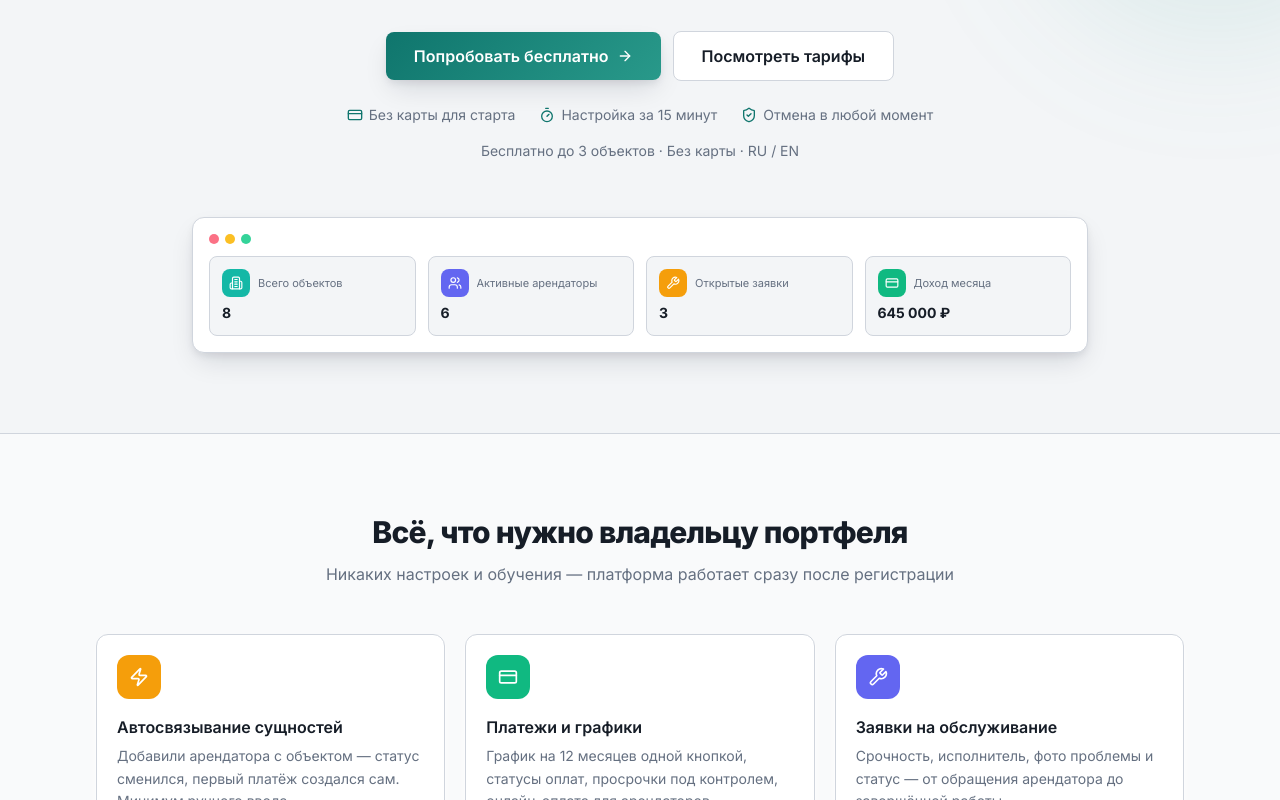
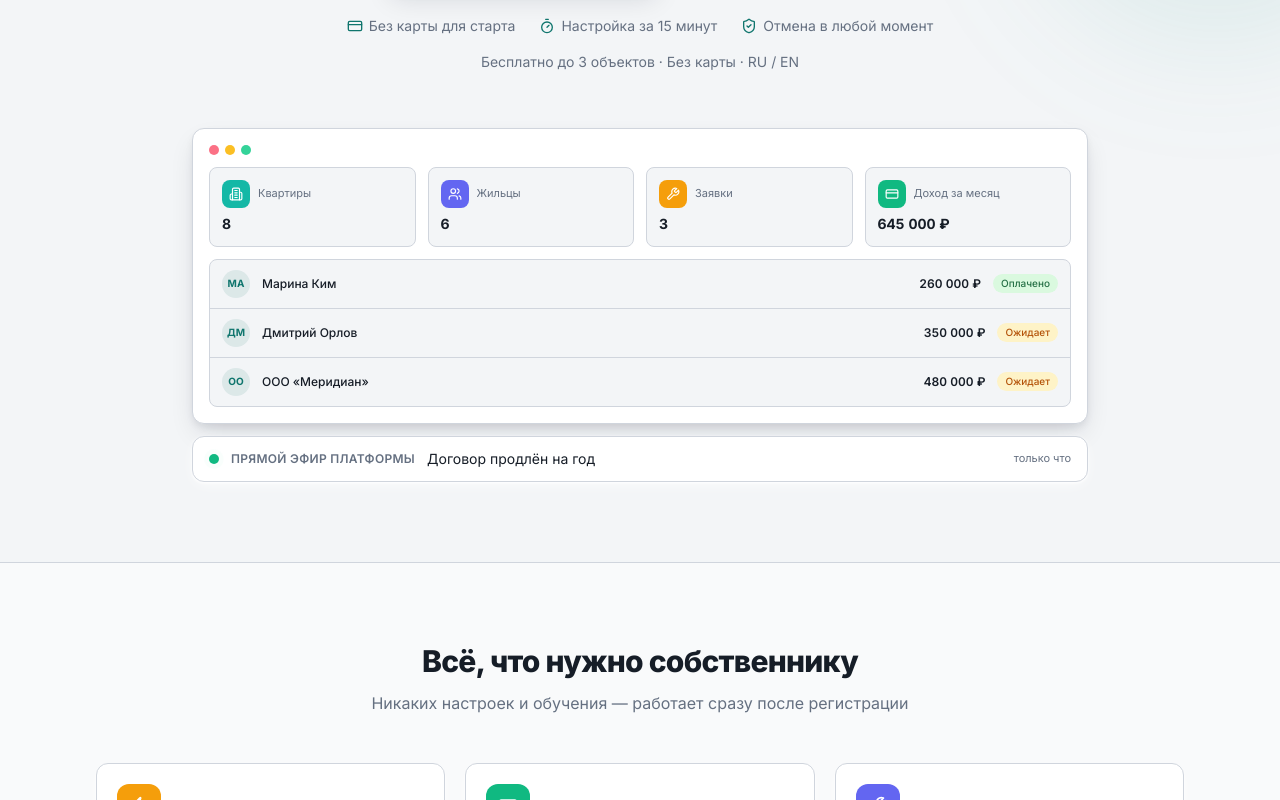
Before and after one commit to daniiljem2525/propmind, a React (Vite) app: page / in a window 1280 px wide. Shown: the part 500-1300 px from the top of the page. Built offline with nearby package versions, Linux system fonts and the light colour scheme.

Commit message:
Продающий первый экран: живой дашборд с тикающими цифрами + лента событий, лёгкие тексты без жаргона, клик по логотипу возвращает наверх

```diff
--- a/src/pages/Landing.jsx
+++ b/src/pages/Landing.jsx
@@ -1,4 +1,4 @@
-import { useState } from "react";
+import { useEffect, useRef, useState } from "react";
 import { Link } from "react-router-dom";
 import { Navigate } from "react-router-dom";
 import {
@@ -45,6 +45,14 @@ export default function Landing() {
   const [yearly, setYearly] = useState(false);
   if (user) return <Navigate to="/app" replace />;
 
+  // Клик по логотипу: если мы уже на "/", плавно поднимаемся наверх
+  const logoClick = (e) => {
+    if (window.location.pathname === "/") {
+      e.preventDefault();
+      window.scrollTo({ top: 0, behavior: "smooth" });
+    }
+  };
+
   const anchorNav = [
     { href: "#features", key: "land.navFeatures" },
     { href: "#how", key: "land.navHow" },
@@ -57,7 +65,7 @@ export default function Landing() {
       {/* Шапка */}
       <header className="sticky top-0 z-40 border-b bg-card/80 backdrop-blur">
         <div className="mx-auto flex h-16 max-w-6xl items-center gap-6 px-4 lg:px-8">
-          <Link to="/" className="flex items-center gap-2.5">
+          <Link to="/" onClick={logoClick} className="flex items-center gap-2.5">
             <span className="brand-gradient flex h-9 w-9 items-center justify-center rounded-lg">
               <House className="h-5 w-5 text-white" />
             </span>
@@ -145,32 +153,8 @@ export default function Landing() {
           </div>
           <p className="mt-4 text-sm text-muted-foreground">{t("land.heroTrust")}</p>
 
-          {/* Мини-макет дашборда */}
-          <div className="relative mx-auto mt-14 max-w-4xl rounded-lg border bg-card p-3 text-left shadow-card-hover sm:p-4">
-            <div className="flex gap-1.5 pb-3">
-              <span className="h-2.5 w-2.5 rounded-full bg-rose-400" />
-              <span className="h-2.5 w-2.5 rounded-full bg-amber-400" />
-              <span className="h-2.5 w-2.5 rounded-full bg-emerald-400" />
-            </div>
-            <div className="grid grid-cols-2 gap-3 sm:grid-cols-4">
-              {[
-                { icon: Building2, tile: "bg-teal-500", label: t("dashboard.statProperties"), value: "8" },
-                { icon: Users, tile: "bg-indigo-500", label: t("dashboard.statTenants"), value: "6" },
-                { icon: Wrench, tile: "bg-amber-500", label: t("dashboard.statRequests"), value: "3" },
-                { icon: CreditCard, tile: "bg-emerald-500", label: t("dashboard.statIncome"), value: "645 000 ₽" },
-              ].map((s, i) => (
-                <div key={i} className="rounded-md border bg-background p-3">
-                  <div className="flex items-center gap-2">
-                    <span className={cn("flex h-7 w-7 items-center justify-center rounded-md text-white", s.tile)}>
-                      <s.icon className="h-3.5 w-3.5" />
-                    </span>
-                    <p className="truncate text-[11px] text-muted-foreground">{s.label}</p>
-                  </div>
-                  <p className="mt-1.5 truncate text-sm font-bold">{s.value}</p>
-                </div>
-              ))}
-            </div>
-          </div>
+          {/* Живой пример дашборда + лента событий */}
+          <LiveDemo />
         </div>
       </section>
 
@@ -415,3 +399,120 @@ export default function Landing() {
     </div>
   );
 }
+
+// ——— Живой пример дашборда: цифры тикают, оплаты «проходят», события появляются ———
+function LiveDemo() {
+  const { t } = useLang();
+  const [stats, setStats] = useState({ props: 0, tenants: 0, requests: 0, income: 0 });
+  const [paidRow, setPaidRow] = useState(-1);
+  const [feedIdx, setFeedIdx] = useState(0);
+
+  const events = [t("land.feed1"), t("land.feed2"), t("land.feed3"), t("land.feed4"), t("land.feed5")];
+  const rows = [
+    { name: "Марина Ким", amount: "260 000 ₽" },
+    { name: "Дмитрий Орлов", amount: "350 000 ₽" },
+    { name: "ООО «Меридиан»", amount: "480 000 ₽" },
+  ];
+
+  useEffect(() => {
+    // счётчики разгоняются при появлении блока
+    let raf;
+    const t0 = performance.now();
+    const tick = (now) => {
+      const k = Math.min((now - t0) / 1600, 1);
+      const e = 1 - Math.pow(1 - k, 3);
+      setStats({
+        props: Math.round(8 * e),
+        tenants: Math.round(6 * e),
+        requests: Math.round(3 * e),
+        income: Math.round(645000 * e),
+      });
+      if (k < 1) raf = requestAnimationFrame(tick);
+    };
+    raf = requestAnimationFrame(tick);
+
+    // оплаты «проходят» по очереди
+    const badgeTimer = setInterval(() => setPaidRow((v) => (v + 1) % 4), 3200);
+    // лента событий
+    const feedTimer = setInterval(() => setFeedIdx((v) => (v + 1) % events.length), 2600);
+    return () => {
+      cancelAnimationFrame(raf);
+      clearInterval(badgeTimer);
+      clearInterval(feedTimer);
+    };
+    // eslint-disable-next-line react-hooks/exhaustive-deps
+  }, []);
+
+  const money = (v) => v.toLocaleString("ru-RU");
+  const statTiles = [
+    { icon: Building2, tile: "bg-teal-500", label: t("land.mockProps"), value: String(stats.props) },
+    { icon: Users, tile: "bg-indigo-500", label: t("land.mockTenants"), value: String(stats.tenants) },
+    { icon: Wrench, tile: "bg-amber-500", label: t("land.mockRequests"), value: String(stats.requests) },
+    { icon: CreditCard, tile: "bg-emerald-500", label: t("land.mockIncome"), value: money(stats.income) + " ₽" },
+  ];
+
+  return (
+    <div className="relative mx-auto mt-14 max-w-4xl text-left">
+      <div className="rounded-lg border bg-card p-3 shadow-card-hover sm:p-4">
+        <div className="flex gap-1.5 pb-3">
+          <span className="h-2.5 w-2.5 rounded-full bg-rose-400" />
+          <span className="h-2.5 w-2.5 rounded-full bg-amber-400" />
+          <span className="h-2.5 w-2.5 rounded-full bg-emerald-400" />
+        </div>
+
+        {/* Статистика с тикающими цифрами */}
+        <div className="grid grid-cols-2 gap-3 sm:grid-cols-4">
+          {statTiles.map((s, i) => (
+            <div key={i} className="rounded-md border bg-background p-3">
+              <div className="flex items-center gap-2">
+                <span className={cn("flex h-7 w-7 items-center justify-center rounded-md text-white", s.tile)}>
+                  <s.icon className="h-3.5 w-3.5" />
+                </span>
+                <p className="truncate text-[11px] text-muted-foreground">{s.label}</p>
+              </div>
+              <p className="mt-1.5 truncate text-sm font-bold tabular-nums">{s.value}</p>
+            </div>
+          ))}
+        </div>
+
+        {/* Платежи, которые «проходят» */}
+        <div className="mt-3 divide-y rounded-md border bg-background">
+          {rows.map((r, i) => (
+            <div key={i} className="flex items-center gap-3 px-3 py-2.5">
+              <span className="flex h-7 w-7 shrink-0 items-center justify-center rounded-full bg-primary/10 text-[10px] font-bold text-primary">
+                {r.name.slice(0, 2).toUpperCase()}
+              </span>
+              <span className="min-w-0 flex-1 truncate text-xs font-medium">{r.name}</span>
+              <span className="shrink-0 text-xs font-semibold tabular-nums">{r.amount}</span>
+              <span
+                className={cn(
+                  "shrink-0 rounded-full px-2 py-0.5 text-[10px] font-medium transition-colors duration-500",
+                  i < paidRow
+                    ? "bg-emerald-100 text-emerald-700 dark:bg-emerald-500/15 dark:text-emerald-400"
+                    : "bg-amber-100 text-amber-700 dark:bg-amber-500/15 dark:text-amber-400"
+                )}
+              >
+                {i < paidRow ? t("land.mockPaid") : t("land.mockPending")}
+              </span>
+            </div>
+          ))}
+        </div>
+      </div>
+
+      {/* Лента событий — «прямой эфир» платформы (референс any.run) */}
+      <div className="mt-3 flex items-center gap-3 rounded-lg border bg-card px-4 py-3 shadow-card">
+        <span className="relative flex h-2.5 w-2.5 shrink-0">
+          <span className="absolute inline-flex h-full w-full animate-ping rounded-full bg-emerald-400 opacity-75" />
+          <span className="relative inline-flex h-2.5 w-2.5 rounded-full bg-emerald-500" />
+        </span>
+        <span className="shrink-0 text-xs font-semibold uppercase tracking-wide text-muted-foreground">
+          {t("land.feedTitle")}
+        </span>
+        <span key={feedIdx} className="min-w-0 flex-1 animate-fade-in truncate text-sm">
+          {events[feedIdx]}
+        </span>
+        <span className="shrink-0 text-[11px] text-muted-foreground">{t("land.feedJustNow")}</span>
+      </div>
+    </div>
+  );
+}
```
Also changed, not shown: src/lib/i18n/en.js, src/lib/i18n/ru.js.
